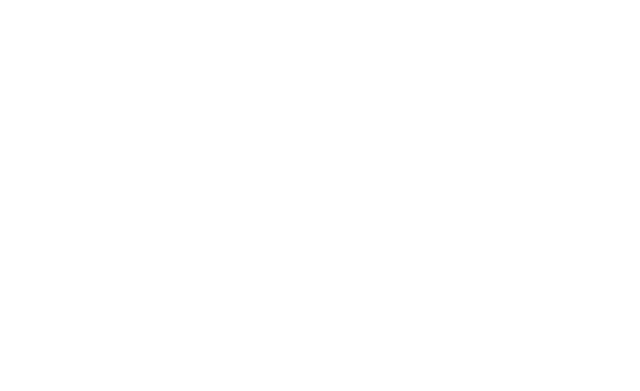
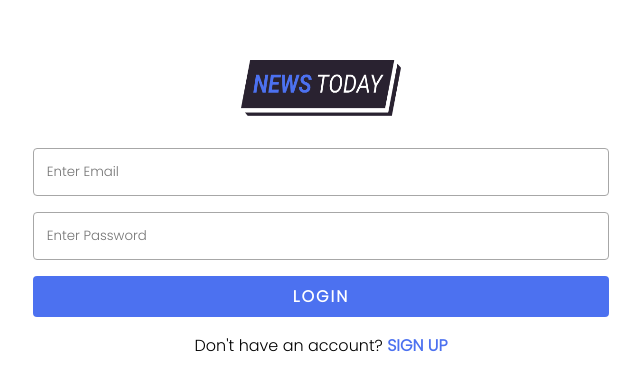
Before and after one commit to tishasaha32/news-today, a React (Create React App) app: page /login in a window 1280 px wide. Before the commit this address had no page. Shown: the part 111-502 px from the top of the page, without its empty margins (319-959 px from the left). Built offline with nearby package versions, Linux system fonts and the light colour scheme; a web font is replaced by a local one.

Commit message:
Login and Register Page UI Done

```diff
--- a/src/App.js
+++ b/src/App.js
@@ -8,12 +8,16 @@ import Saved from "./pages/Saved";
 import NewsCategory from "./pages/NewsCategory";
 import News from "./pages/News";
 import { DarkModeContext } from "./context/darkmodeContext";
+import Register from "./pages/Register";
+import Login from "./pages/Login";
 
 function App() {
   const { darkMode } = useContext(DarkModeContext);
   return (
     <div className={darkMode ? "darkModeApp" : "lightModeApp"}>
       <Routes>
+        <Route path="/register" element={<Register />} />
+        <Route path="/login" element={<Login />} />
         <Route path="/" element={<Home />} />
         <Route path="/explore" element={<Explore />} />
         <Route path="/trending" element={<Trending />} />
--- /dev/null
+++ b/src/pages/Login.js
@@ -0,0 +1,42 @@
+import React from "react";
+import styles from "./Login.module.css";
+import lightmodeLogo from "../assets/logo/lightmodeLogo.png";
+import { Link } from "react-router-dom";
+
+function Login() {
+  return (
+    <div className={styles.loginPageContainer}>
+      <div className={styles.logoContainer}>
+        <img src={lightmodeLogo} alt="logo" className={styles.logo} />
+      </div>
+      <div className={styles.loginContainer}>
+        <input
+          type="text"
+          placeholder="Enter Email"
+          className={styles.input}
+          required
+        />
+        <input
+          type="text"
+          placeholder="Enter Password"
+          className={styles.input}
+          required
+        />
+        <Link to="/" style={{ textDecoration: "none", color: "inherit" }}>
+          <button className={styles.loginButton}>LOGIN</button>
+        </Link>
+        <p>
+          Don't have an account?
+          <Link
+            to="/register"
+            style={{ textDecoration: "none", color: "inherit" }}
+          >
+            <span className={styles.signUpLink}> SIGN UP</span>
+          </Link>
+        </p>
+      </div>
+    </div>
+  );
+}
+
+export default Login;
--- /dev/null
+++ b/src/pages/Login.module.css
@@ -0,0 +1,57 @@
+.loginPageContainer{
+    display: flex;
+    flex-direction: column;
+    align-items: center;
+    justify-content: center;
+    height: 80vh;
+    width: 100vw;
+    gap: 2rem;
+}
+.logoContainer{
+    display: flex;
+    flex-direction: column;
+    align-items: center;
+    justify-content: center;
+}
+.logo{
+    width: 10rem;
+    height: 3.5rem;
+}
+.loginContainer{
+    display: flex;
+    flex-direction: column;
+    align-items: center;
+    justify-content: center;
+    gap: 1rem;
+}
+.input{
+    width: 20rem;
+    padding: 0.8rem;
+    border-radius: 4px;
+    border: 1px solid #a7a7a7;
+    outline: none;
+}
+.loginButton{
+    width: 20rem;
+    padding: 0.5rem;
+    border-radius: 4px;
+    border: none;
+    background-color: #4C71F0;
+    font-size: 1rem;
+    letter-spacing: 2px;
+    color: white;
+    font-weight: bold;
+}
+.signUpLink{
+    color: #4C71F0;
+    font-weight: bolder;
+}
+
+@media screen and (min-width: 600px) {
+    .input{
+        width: 45vw;
+    }
+    .loginButton{
+        width: 45vw;
+    }
+}
--- /dev/null
+++ b/src/pages/Register.js
@@ -0,0 +1,55 @@
+import React from "react";
+import styles from "./Register.module.css";
+import { VscCircleFilled } from "react-icons/vsc";
+import { Link } from "react-router-dom";
+import lightmodeLogo from "../assets/logo/lightmodeLogo.png";
+
+function Register() {
+  return (
+    <div className={styles.registerPageContainer}>
+      <div className={styles.logoContainer}>
+        <img src={lightmodeLogo} alt="logo" className={styles.logo} />
+      </div>
+      <div className={styles.registerDetailsContainer}>
+        <input
+          type="text"
+          placeholder="Enter Email"
+          className={styles.input}
+          required
+        />
+        <input
+          type="text"
+          placeholder="Enter Username"
+          className={styles.input}
+          required
+        />
+        <input
+          type="text"
+          placeholder="Enter Password"
+          className={styles.input}
+          required
+        />
+        <input
+          type="text"
+          placeholder="Confirm Password"
+          className={styles.input}
+          required
+        />
+        <Link to="/login" style={{ textDecoration: "none", color: "inherit" }}>
+          <button className={styles.registerButton}>REGISTER</button>
+        </Link>
+        <p>
+          Already have an account?{" "}
+          <Link
+            to="/login"
+            style={{ textDecoration: "none", color: "inherit" }}
+          >
+            <span className={styles.loginLink}>LOGIN</span>
+          </Link>
+        </p>
+      </div>
+    </div>
+  );
+}
+
+export default Register;
--- /dev/null
+++ b/src/pages/Register.module.css
@@ -0,0 +1,57 @@
+.registerPageContainer{
+    display: flex;
+    flex-direction: column;
+    align-items: center;
+    justify-content: center;
+    height: 80vh;
+    width: 100vw;
+    gap: 2rem;
+}
+.logoContainer{
+    display: flex;
+    flex-direction: column;
+    align-items: center;
+}
+.logo{
+    width: 10rem;
+    height: 3.5rem;
+}
+
+.registerDetailsContainer{
+    display: flex;
+    flex-direction: column;
+    align-items: center;
+    justify-content: center;
+    gap: 1rem;
+}
+.input{
+    width: 20rem;
+    padding: 0.8rem;
+    border-radius: 4px;
+    border: 1px solid #a7a7a7;
+    outline: none;
+}
+.registerButton{
+    width: 20rem;
+    padding: 0.5rem;
+    border-radius: 4px;
+    border: none;
+    background-color: #4C71F0;
+    font-size: 1rem;
+    letter-spacing: 2px;
+    color: white;
+    font-weight: bold;
+}
+.loginLink{
+    color: #4C71F0;
+    font-weight: bolder;
+}
+
+@media screen and (min-width: 600px) {
+    .input{
+        width: 45vw;
+    }
+    .registerButton{
+        width: 45vw;
+    }
+}
```
Also changed, not shown: src/assets/logo/darkmodeLogo.png (added), src/assets/logo/lightmodeLogo.png (added), src/db.json.
